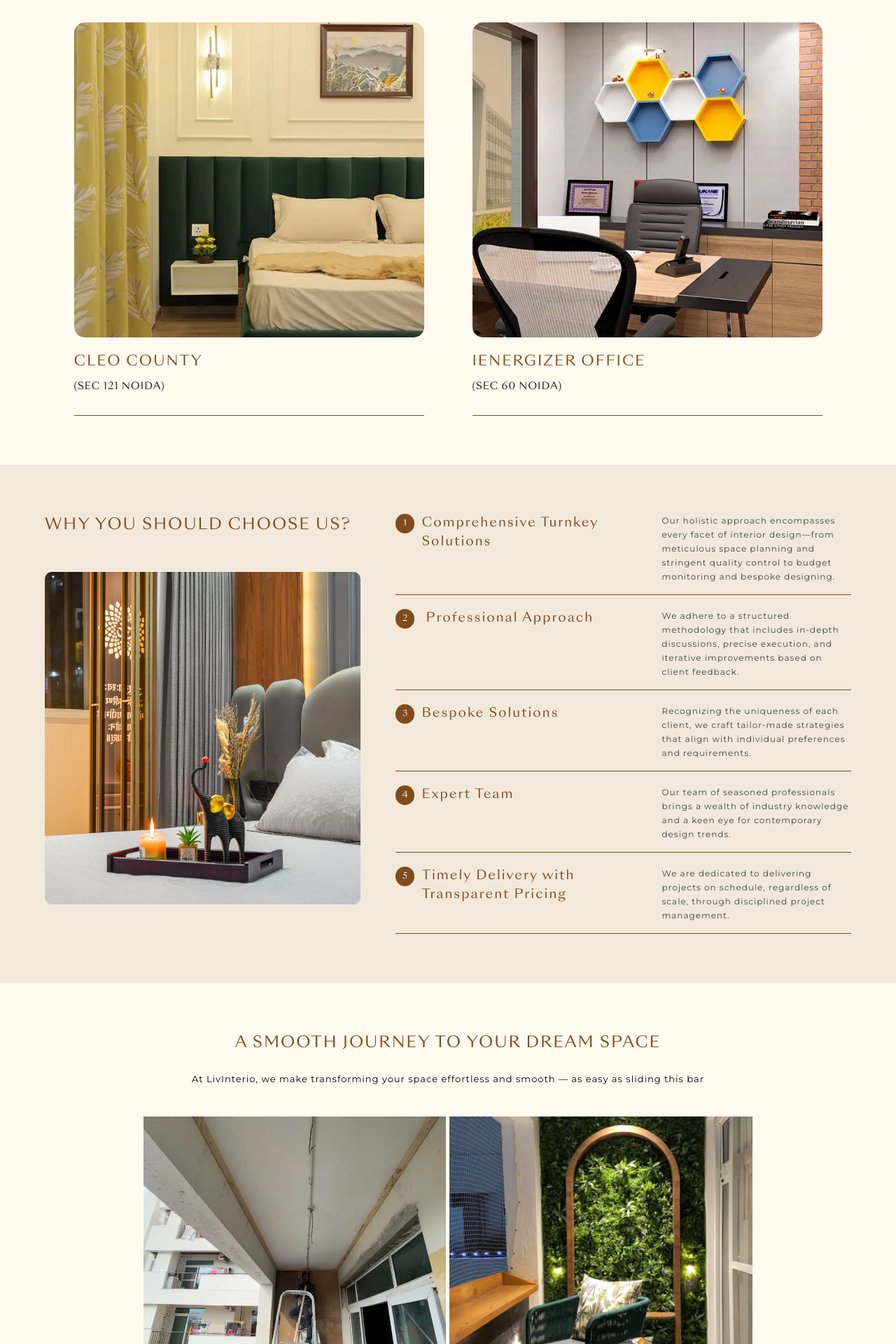
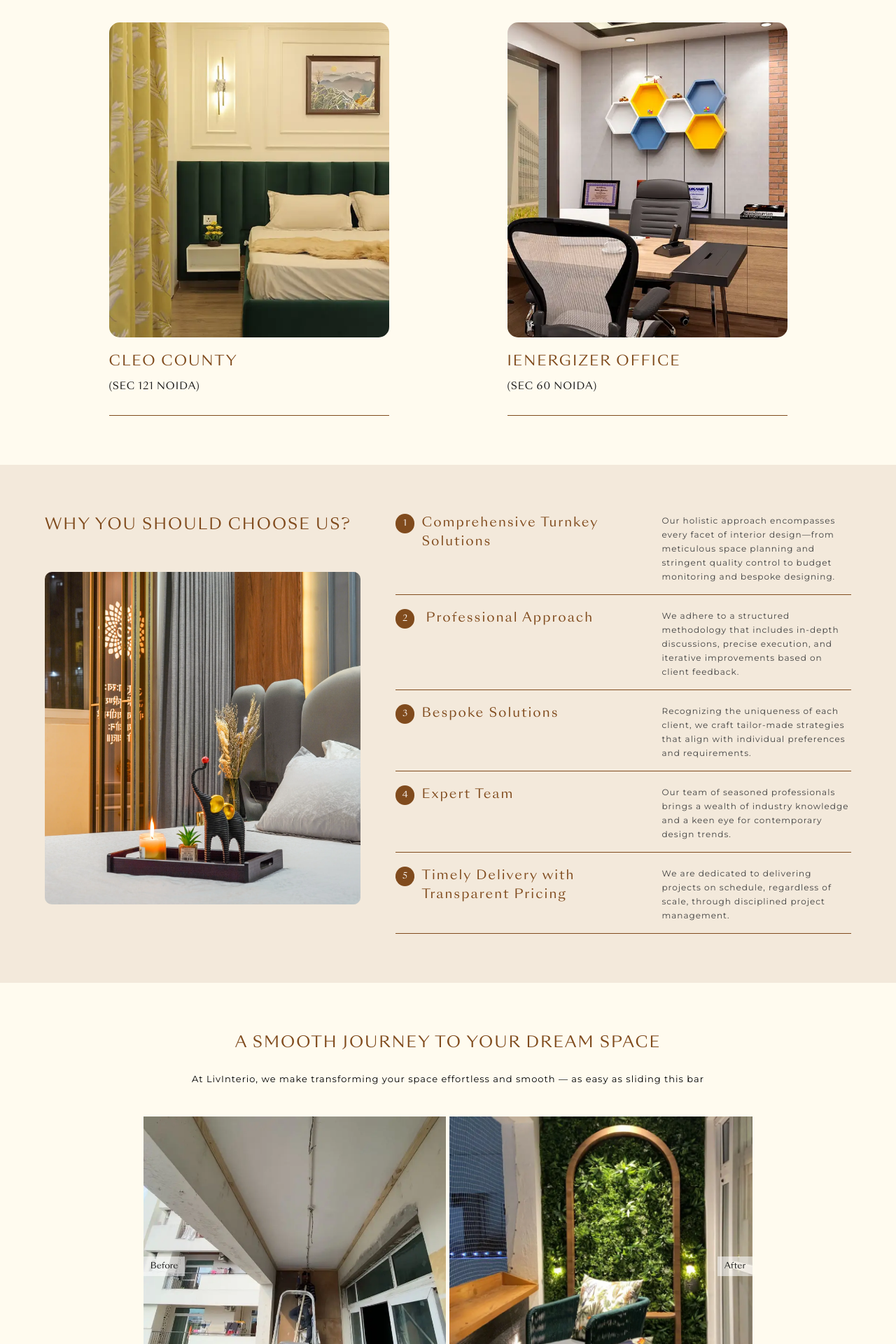
Before and after one commit to Kuldeep-111/liv-interio, a Next.js app: page / in a window 1280 px wide. Shown: the part 6112-8032 px from the top of the page at 70% size. Built offline with nearby package versions, Linux system fonts and the light colour scheme.

Commit message:
social media

```diff
--- a/src/components/ClientSection.jsx
+++ b/src/components/ClientSection.jsx
@@ -66,7 +66,7 @@ const ClientSection = () => {
 
 
               <div
-                className="z-50 absolute inset-0 bg-transparent flex items-center justify-center cursor-pointer transition"
+                className="z-2 absolute inset-0 bg-transparent flex items-center justify-center cursor-pointer transition"
                 onClick={() => setSelectedVideo(video)}
               >
                 {video.type === "youtube" ? null :
--- a/src/components/JourneySection.jsx
+++ b/src/components/JourneySection.jsx
@@ -20,8 +20,13 @@ const JourneySection = () => {
                 />
             </div> */}
             <div className='grid grid-cols-1 md:grid-cols-12 gap-[5px] my-[40px] md:w-[80%] mx-auto'>
-              <div className='md:col-span-6'><Image src="/assets/images/journey/journey-before.webp" alt='before image' width={400} height={0} className='max-w-[600px] w-full h-[350px] lg:h-[400px] 2xl:h-[500px] object-cover'/></div>
-              <div className='md:col-span-6'><Image src="/assets/images/journey/journey-after.webp" alt='before image' width={400} height={0} className='max-w-[600px] w-full h-[350px] lg:h-[400px] 2xl:h-[500px] object-cover'/></div>
+              <div className='md:col-span-6 relative'>
+                <span className='absolute left-0 top-50 bg-[#ffffff8c] py-[5px] px-[10px] text-[12px]'>Before</span>
+                <Image src="/assets/images/journey/journey-before.webp" alt='before image' width={400} height={0} className='max-w-[600px] w-full h-[350px] lg:h-[400px] 2xl:h-[500px] object-cover'/>
+                </div>
+              <div className='md:col-span-6 relative'>
+                <span className='absolute right-0 top-50 bg-[#ffffff8c] py-[5px] px-[10px] text-[12px]'>After</span>
+                <Image src="/assets/images/journey/journey-after.webp" alt='before image' width={400} height={0} className='max-w-[600px] w-full h-[350px] lg:h-[400px] 2xl:h-[500px] object-cover'/></div>
             </div>
             <Pera className='!text-center'>With LivInterio, transforming your space is as smooth an experience as sliding this bar</Pera>
             <Button href='/projects' className='uppercase w-fit block md:mx-auto mt-[20px] text-[var(--text-primary)] tracking-[2px]'>SEE ALL PROJECTS</Button>
--- a/src/components/layout/Footer.jsx
+++ b/src/components/layout/Footer.jsx
@@ -36,10 +36,10 @@ const contactLink = [
 ];
 
 const sociolMedia = [
-    {link:'',icon:'/assets/icons/facebook.webp',alt:'Facebook'},
-    {link:'',icon:'/assets/icons/instagram.webp',alt:'Instagram'},
-    {link:'',icon:'/assets/icons/youtube.webp',alt:'Youtube'},
-    {link:'',icon:'/assets/icons/x.webp',alt:'X'}
+    {link:'https://www.facebook.com/livinterio',icon:'/assets/icons/facebook.webp',alt:'Facebook'},
+    {link:'https://www.instagram.com/liv.interio?igsh=MXFuOWU5ZGpwMnAyNQ==',icon:'/assets/icons/instagram.webp',alt:'Instagram'},
+    {link:'https://www.youtube.com/@livinteriosocial',icon:'/assets/icons/youtube.webp',alt:'Youtube'},
+    {link:'#',icon:'/assets/icons/x.webp',alt:'X'}
 ]
 
 // Reusable Column Component
@@ -120,7 +120,7 @@ const Footer = () => {
             <Pera className=''>© Copyright 2025 - LivInterio | Design by GTF Technologies</Pera>
             <div className='w-full md:w-fit flex items-center justify-center md:justify-start gap-[15px] '>
                 {sociolMedia.map((data,index)=>(
-                    <Link key={data.link} href={data.link}><Image src={data.icon} alt={data.alt} width={18} height={18}/></Link>
+                    <Link key={data.link} href={data.link} target='_blank'><Image src={data.icon} alt={data.alt} width={18} height={18}/></Link>
                 ))}
             </div>
         </div>
--- a/src/components/utilities/BreadCrumb.jsx
+++ b/src/components/utilities/BreadCrumb.jsx
@@ -2,7 +2,7 @@ import Link from 'next/link';
 
 export default function Breadcrumb({ title }) {
   return (
-    <nav aria-label="breadcrumb">
+    <nav aria-label="breadcrumb" className='mt-[10px]'>
       <ol className="flex items-center justify-center gap-[10px] text-white">
         <li>
           <Link href="/" className="hover:underline">
--- a/src/components/utilities/Card.jsx
+++ b/src/components/utilities/Card.jsx
@@ -5,7 +5,7 @@ import Link from "next/link";
 
 const Card = ({data,height,center,border=false}) => {
   return (
-      <div className={`max-w-[500px] mx-auto ${border ? 'border-b border-[var(--text-primary)]' : ''} b pb-[30px]`}>
+      <div className={`max-w-[400px] 2xl:max-w-[500px] mx-auto ${border ? 'border-b border-[var(--text-primary)]' : ''} b pb-[30px]`}>
         <div className={`relative w-full ${height}`}>
           <Image
             src={data?.src}
--- a/src/pages/projects.jsx
+++ b/src/pages/projects.jsx
@@ -174,7 +174,7 @@ const Projects = ({openModal}) => {
                 <Heading className="uppercase mt-[0px] md:mt-[50px] md:!text-[22px]">
                   {item.title}
                 </Heading>
-                <Pera className="md:text-[18px] mb-[10px] md:!mb-[20px]">{item.location}</Pera>
+                <Pera className="md:text-[18px] mb-[10px] md:!mb-[20px] capitalize">{item.location}</Pera>
                 <Pera>{item.desc}</Pera>
                 <Button
                   href="/project"
```
